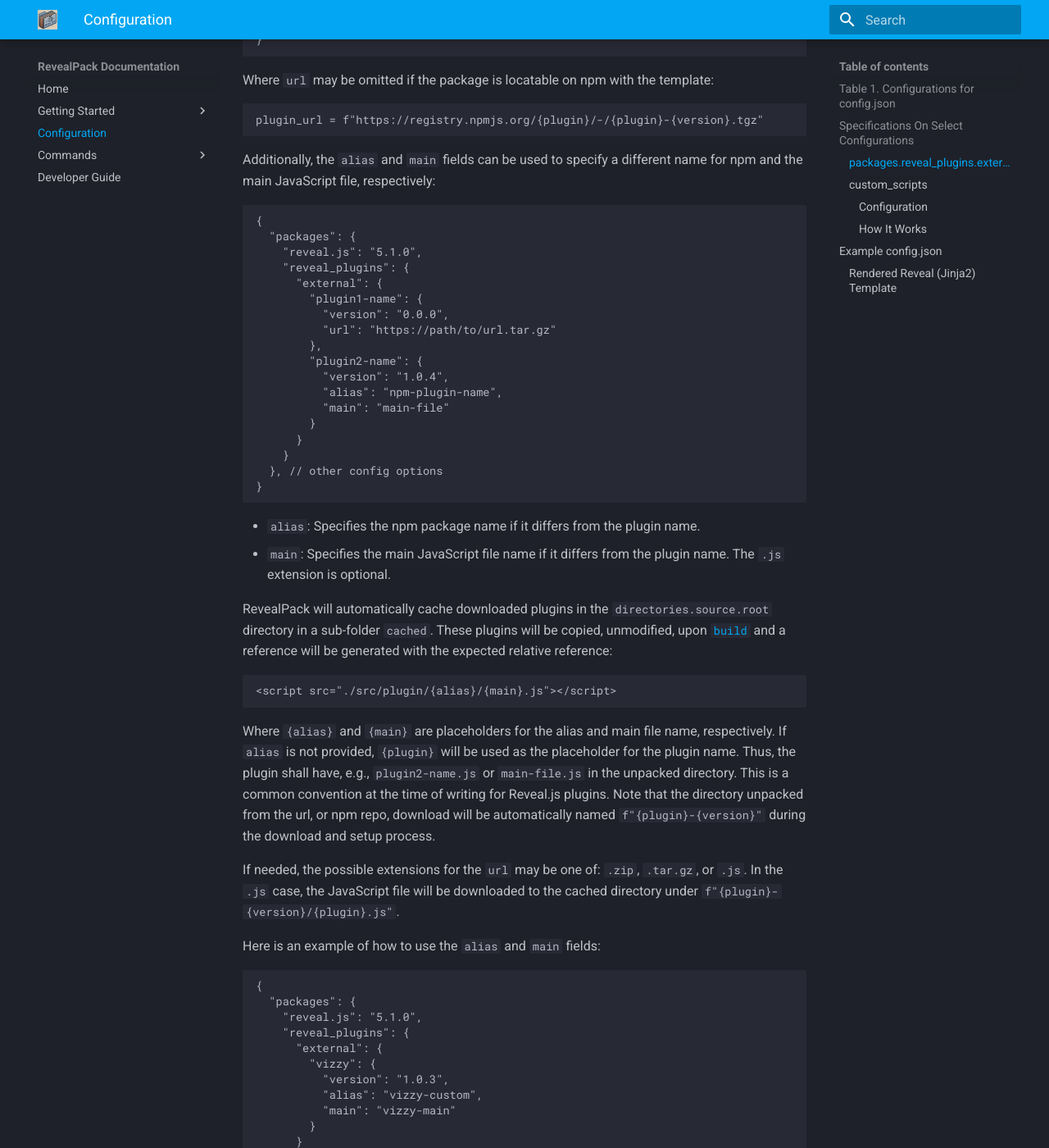
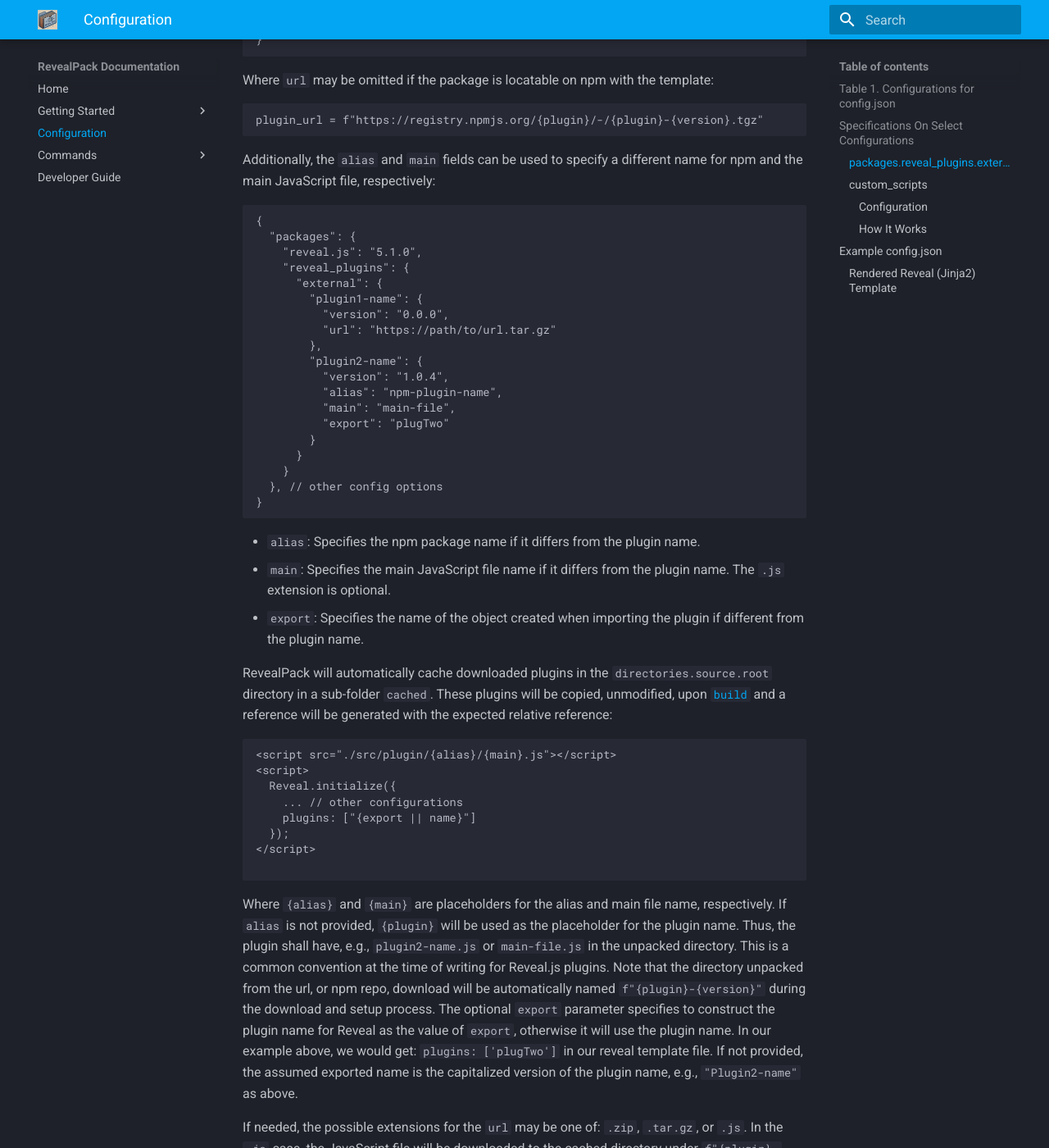
Before and after one commit to Khlick/RevealPack, an MkDocs documentation site: the page built from docs/config.md, in a window 1280 px wide and 1400 px high, scrolled down 2209 px. Shown: the whole window at 82% size. Built offline with MkDocs 1.6.1 and Material for MkDocs 9.7.7, drawn with Linux system fonts in a browser that asks for light colours.

Commit message:
Enhanced external loading mechanism, added ability to specify exported object name in external plugin, updated docs for configurations

````diff
--- a/docs/config.md
+++ b/docs/config.md
@@ -75,7 +75,8 @@
         "plugin2-name": {
           "version": "1.0.4",
           "alias": "npm-plugin-name",
-          "main": "main-file"
+          "main": "main-file",
+          "export": "plugTwo"
         }
       }
     }
@@ -85,13 +86,21 @@
 
 - `alias`: Specifies the npm package name if it differs from the plugin name.
 - `main`: Specifies the main JavaScript file name if it differs from the plugin name. The `.js` extension is optional.
+- `export`: Specifies the name of the object created when importing the plugin if different from the plugin name.
 
 RevealPack will automatically cache downloaded plugins in the `directories.source.root` directory in a sub-folder `cached`. These plugins will be copied, unmodified, upon [`build`](build.md) and a reference will be generated with the expected relative reference:
 
 ```html
 <script src="./src/plugin/{alias}/{main}.js"></script>
+<script>
+  Reveal.initialize({
+    ... // other configurations
+    plugins: ["{export || name}"]
+  });
+</script>
+
 ```
-Where `{alias}` and `{main}` are placeholders for the alias and main file name, respectively. If `alias` is not provided, `{plugin}` will be used as the placeholder for the plugin name. Thus, the plugin shall have, e.g., `plugin2-name.js` or `main-file.js` in the unpacked directory. This is a common convention at the time of writing for Reveal.js plugins. Note that the directory unpacked from the url, or npm repo, download will be automatically named `f"{plugin}-{version}"` during the download and setup process.
+Where `{alias}` and `{main}` are placeholders for the alias and main file name, respectively. If `alias` is not provided, `{plugin}` will be used as the placeholder for the plugin name. Thus, the plugin shall have, e.g., `plugin2-name.js` or `main-file.js` in the unpacked directory. This is a common convention at the time of writing for Reveal.js plugins. Note that the directory unpacked from the url, or npm repo, download will be automatically named `f"{plugin}-{version}"` during the download and setup process. The optional `export` parameter specifies to construct the plugin name for Reveal as the value of `export`, otherwise it will use the plugin name. In our example above, we would get: `plugins: ['plugTwo']` in our reveal template file. If not provided, the assumed exported name is the capitalized version of the plugin name, e.g., `"Plugin2-name"` as above.
 
 If needed, the possible extensions for the `url` may be one of: `.zip`, `.tar.gz`, or `.js`. In the `.js` case, the JavaScript file will be downloaded to the cached directory under `f"{plugin}-{version}/{plugin}.js"`.
 
````
Also changed, not shown: 1 other file.
